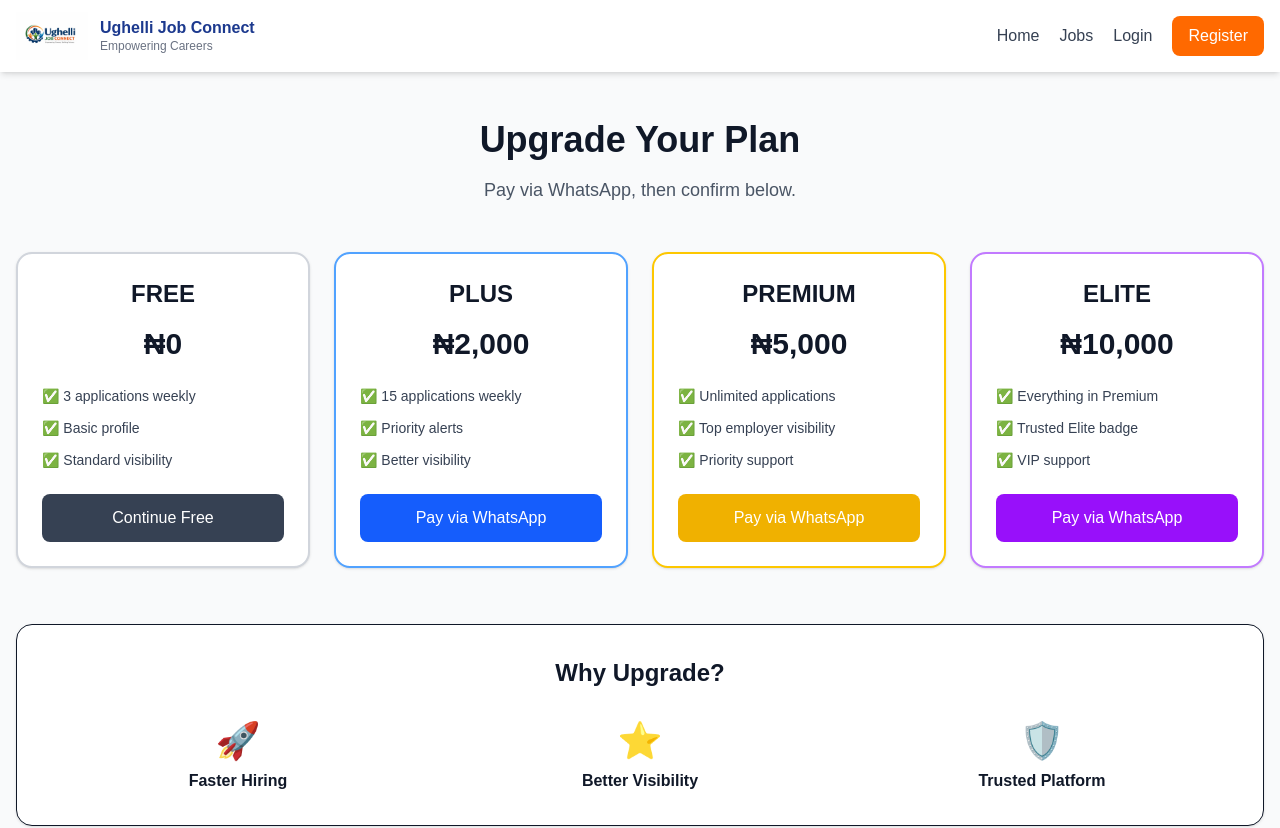
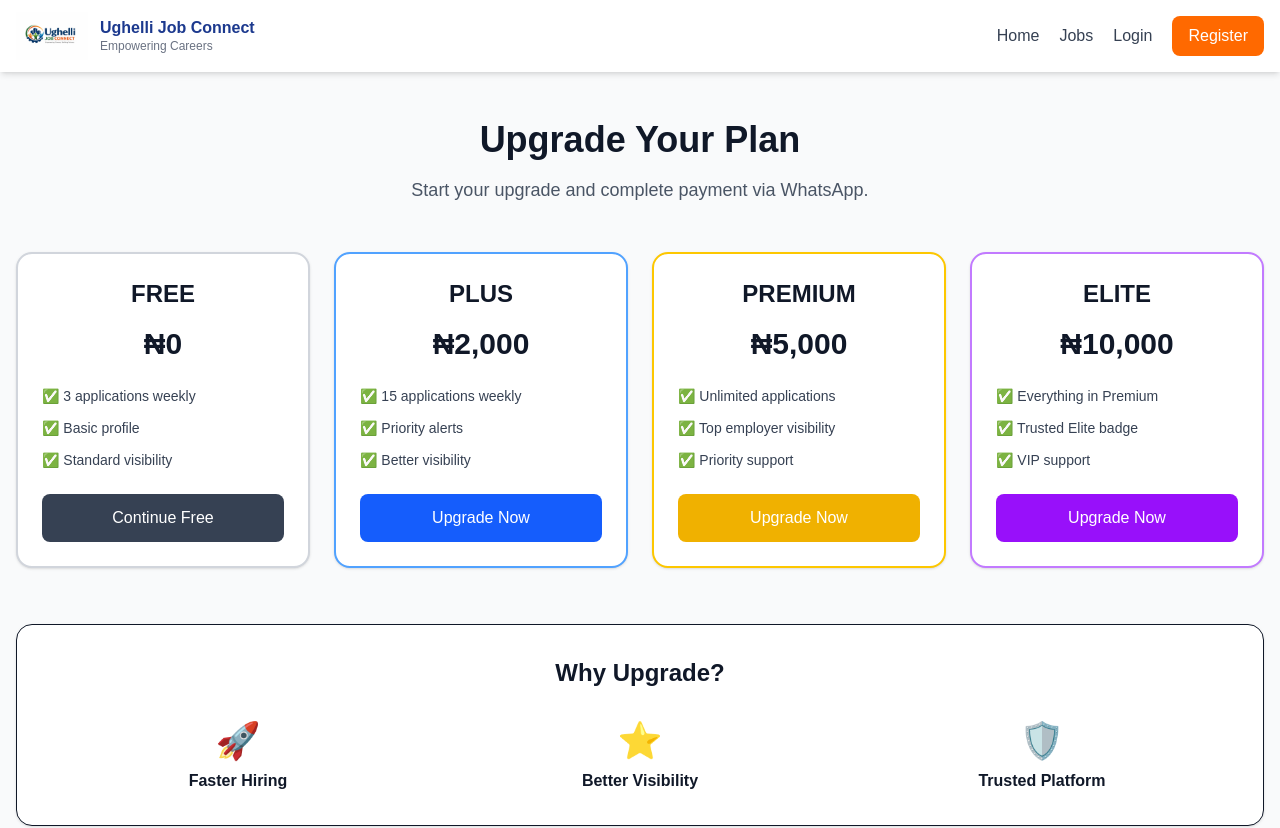
Before and after one commit to wisdomalan9/ughelli-job-connect, a React app in the folder frontend/: page /upgrade in a window 1280 px wide. Shown: the top 828 px of the page. Built offline with nearby package versions, Linux system fonts and the light colour scheme; no server answers; the HTML template or start-up script is replaced by a standard one.

Commit message:
Upgrade system: full payment flow + UI fix + elite display

```diff
--- a/frontend/src/pages/SeekerDashboard.jsx
+++ b/frontend/src/pages/SeekerDashboard.jsx
@@ -8,6 +8,21 @@ function SeekerDashboard() {
 
   const [applications, setApplications] = useState([]);
   const [loading, setLoading] = useState(true);
+
+  /* =========================
+     PLAN DISPLAY FIX
+  ========================= */
+  const getPlanName = (user) => {
+    if (!user) return "Free";
+
+    if (user.eliteVerified) return "Elite";
+
+    if (user.premiumPlan === "premium") return "Premium";
+
+    if (user.premiumPlan === "plus") return "Plus";
+
+    return "Free";
+  };
 
   const loadData = async () => {
     try {
@@ -75,7 +90,7 @@ function SeekerDashboard() {
               Plan
             </p>
             <p className="text-2xl font-bold text-green-700 capitalize">
-              {user?.premiumPlan}
+              {getPlanName(user)}
             </p>
           </div>
 
--- a/frontend/src/pages/UpgradePage.jsx
+++ b/frontend/src/pages/UpgradePage.jsx
@@ -5,7 +5,6 @@ import api from "../api/axios";
 function UpgradePage() {
   const phone = "2349167404311";
 
-  const [selectedPlan, setSelectedPlan] = useState(null);
   const [loading, setLoading] = useState(false);
   const [message, setMessage] = useState("");
   const [error, setError] = useState("");
@@ -66,48 +65,41 @@ function UpgradePage() {
   ];
 
   /* =========================
-     OPEN WHATSAPP
+     HANDLE UPGRADE (FINAL)
   ========================= */
-  const openWhatsApp = (plan) => {
-    setSelectedPlan(plan);
-
-    const message =
-      `Hello Admin, I want to upgrade to ${plan.name} plan (${plan.price}).%0A` +
-      `Please send payment details.`;
-
-    window.open(
-      `https://wa.me/${phone}?text=${message}`,
-      "_blank"
-    );
-  };
-
-  /* =========================
-     SUBMIT PAYMENT
-  ========================= */
-  const submitPayment = async () => {
-    if (!selectedPlan) return;
-
+  const handleUpgrade = async (plan) => {
     try {
       setLoading(true);
       setError("");
       setMessage("");
 
+      /* STEP 1: SAVE PAYMENT */
       await api.post("/payments", {
-        type: selectedPlan.type,
-        amount: selectedPlan.amount,
-        planName: selectedPlan.name,
-        note: "User confirmed payment via WhatsApp",
+        type: plan.type,
+        amount: plan.amount,
+        planName: plan.name,
+        note: "User initiated upgrade",
       });
 
-      setMessage(
-        "✅ Payment submitted! Admin will verify shortly."
+      /* STEP 2: OPEN WHATSAPP */
+      const message =
+        `Hello Admin, I just initiated payment for ${plan.name} plan (${plan.price}).%0A` +
+        `Please provide payment details.%0A%0A` +
+        `Ughelli Job Connect`;
+
+      window.open(
+        `https://wa.me/${phone}?text=${message}`,
+        "_blank"
       );
 
-      setSelectedPlan(null);
+      setMessage(
+        "✅ Payment request submitted. Please complete payment on WhatsApp."
+      );
+
     } catch (err) {
       setError(
         err.response?.data?.message ||
-          "Failed to submit payment."
+          "Failed to start upgrade."
       );
     } finally {
       setLoading(false);
@@ -124,7 +116,7 @@ function UpgradePage() {
         </h1>
 
         <p className="mt-4 text-gray-600 text-lg">
-          Pay via WhatsApp, then confirm below.
+          Start your upgrade and complete payment via WhatsApp.
         </p>
       </div>
 
@@ -171,28 +163,13 @@ function UpgradePage() {
                 Continue Free
               </Link>
             ) : (
-              <>
-                <button
-                  onClick={() =>
-                    openWhatsApp(plan)
-                  }
-                  className={`mt-6 text-white py-3 rounded-lg hover:opacity-90 ${plan.button}`}
-                >
-                  Pay via WhatsApp
-                </button>
-
-                {selectedPlan?.name === plan.name && (
-                  <button
-                    onClick={submitPayment}
-                    disabled={loading}
-                    className="mt-3 bg-blue-600 text-white py-3 rounded-lg w-full"
-                  >
-                    {loading
-                      ? "Submitting..."
-                      : "I HAVE PAID"}
-                  </button>
-                )}
-              </>
+              <button
+                onClick={() => handleUpgrade(plan)}
+                disabled={loading}
+                className={`mt-6 text-white py-3 rounded-lg hover:opacity-90 ${plan.button}`}
+              >
+                {loading ? "Processing..." : "Upgrade Now"}
+              </button>
             )}
           </div>
         ))}
```
